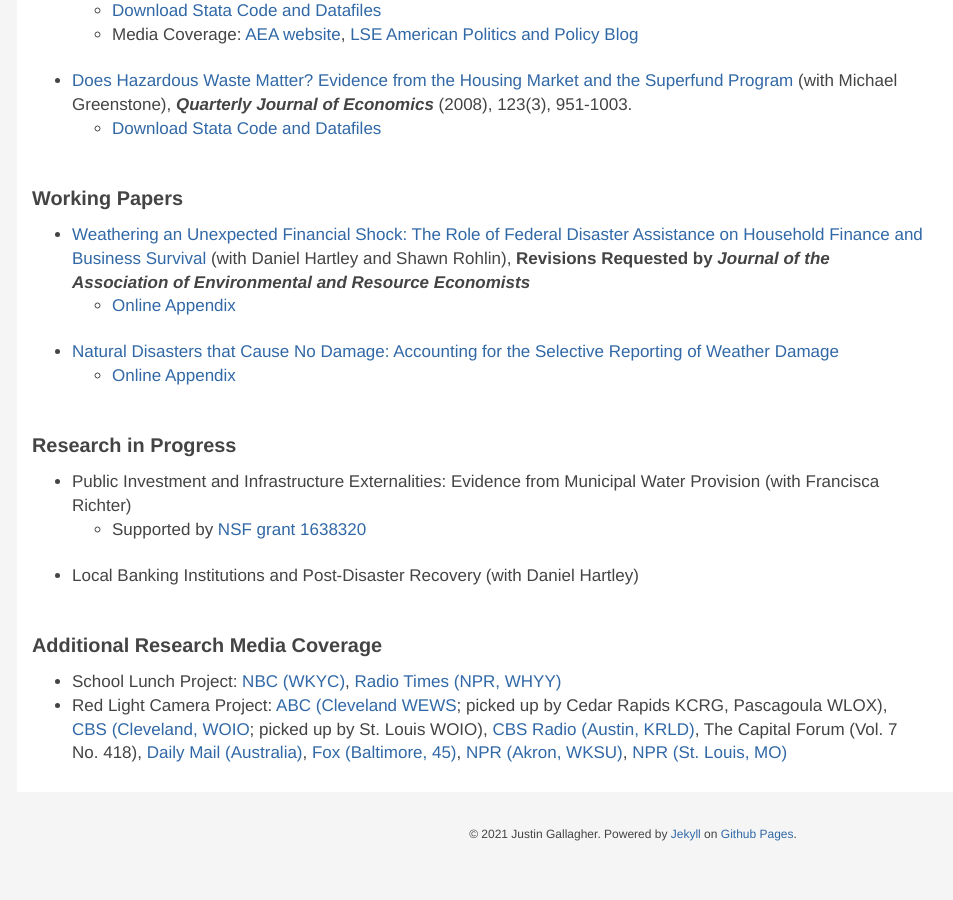
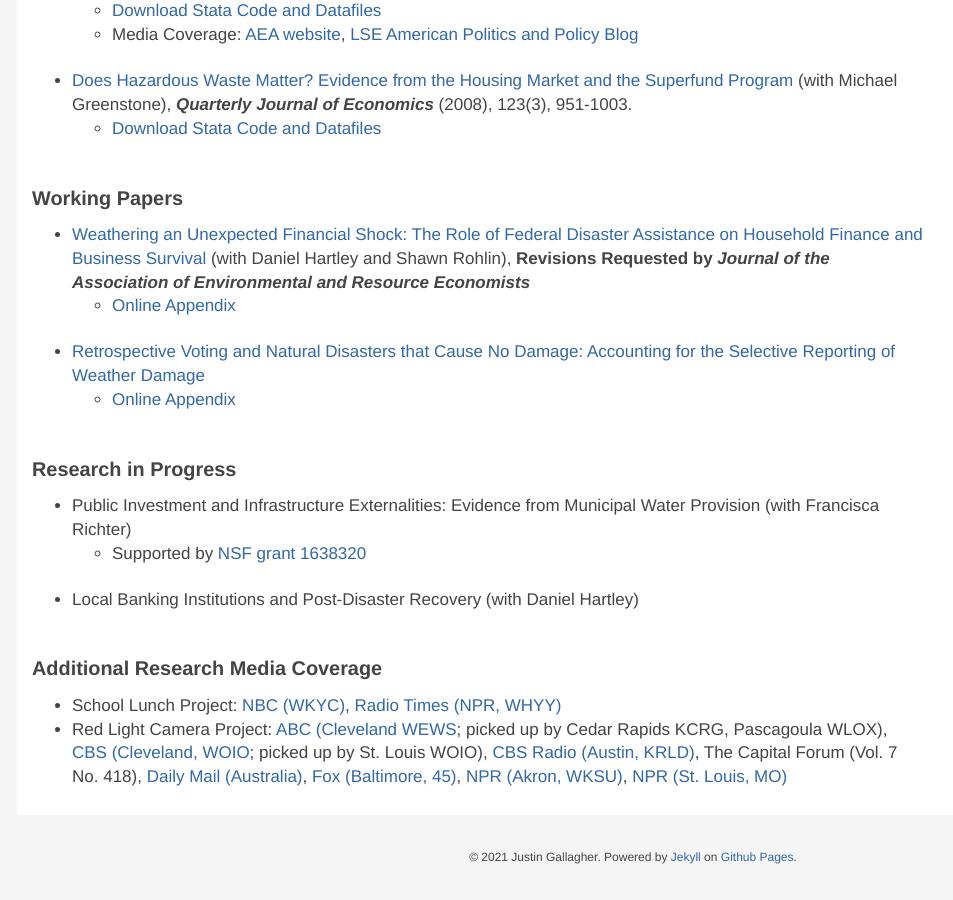
Before and after one commit to justinpgallagher/justinpgallagher.github.io, a Jekyll site: the page built from research.html, in a window 1280 px wide and 900 px high, scrolled down 967 px. Shown: the whole window, without its empty margins (7-960 px from the left). Built offline with Jekyll 4.4.1, drawn with Linux system fonts in a browser that asks for light colours; nearby versions of some CDN libraries; some web fonts are replaced; library files that are not in the unit come from our copies; before the commit the page ends 1843 px from its top, so only the background shows below that.

Commit message:
Update research.md

```diff
--- a/_includes/research.md
+++ b/_includes/research.md
@@ -65,7 +65,7 @@
 - {:.pub_li} [Weathering an Unexpected Financial Shock: The Role of Federal Disaster Assistance on Household Finance and Business Survival](pdfs/Tornadoes_061321.pdf) (with Daniel Hartley and Shawn Rohlin), **Revisions Requested by _Journal of the Association of Environmental and Resource Economists_**
   - [Online Appendix](pdfs/Tornadoes_appendix_061321.pdf)
 
-- {:.pub_li} [Natural Disasters that Cause No Damage: Accounting for the Selective Reporting of Weather Damage](pdfs/Attentive_Electorate_081121.pdf)
+- {:.pub_li} [Retrospective Voting and Natural Disasters that Cause No Damage: Accounting for the Selective Reporting of Weather Damage](pdfs/Attentive_Electorate_081121.pdf)
   - [Online Appendix](pdfs/Attentive_Electorate_Appendix_081121.pdf)
 
 ### Research in Progress
```
